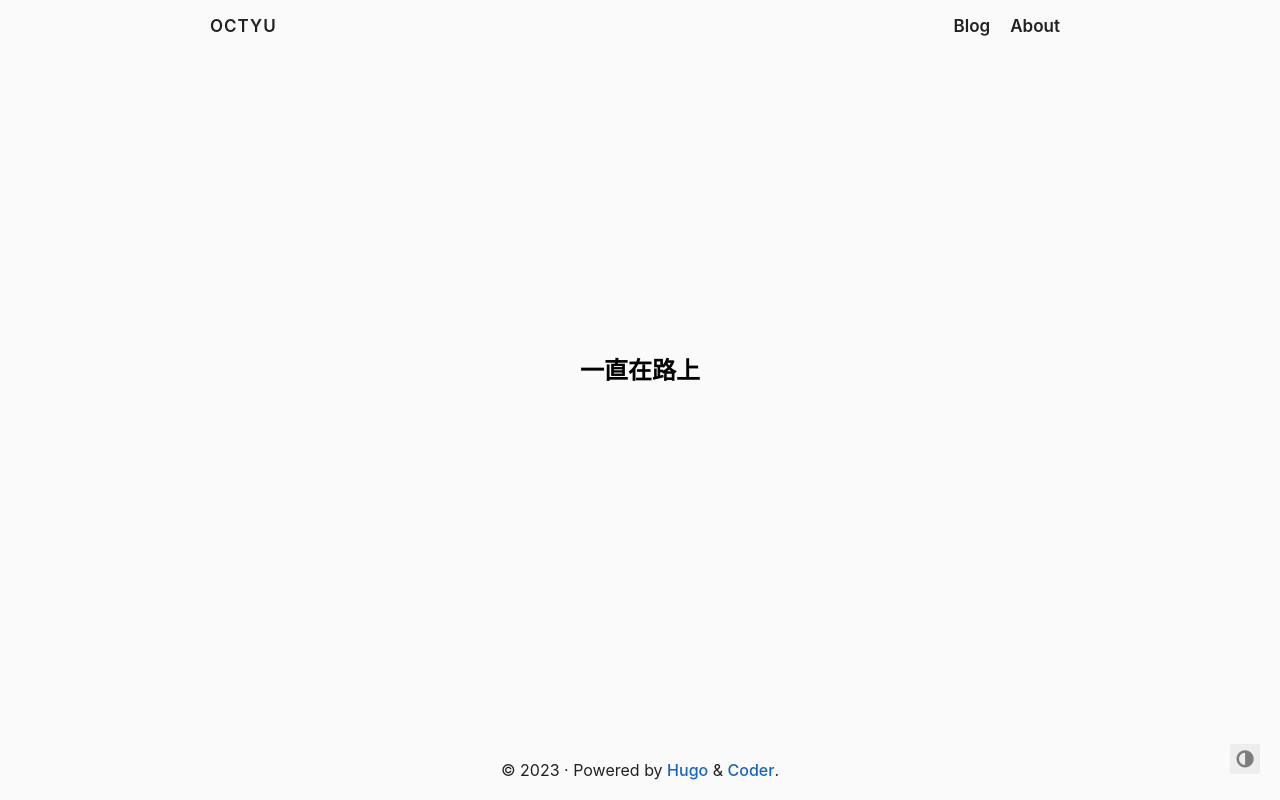
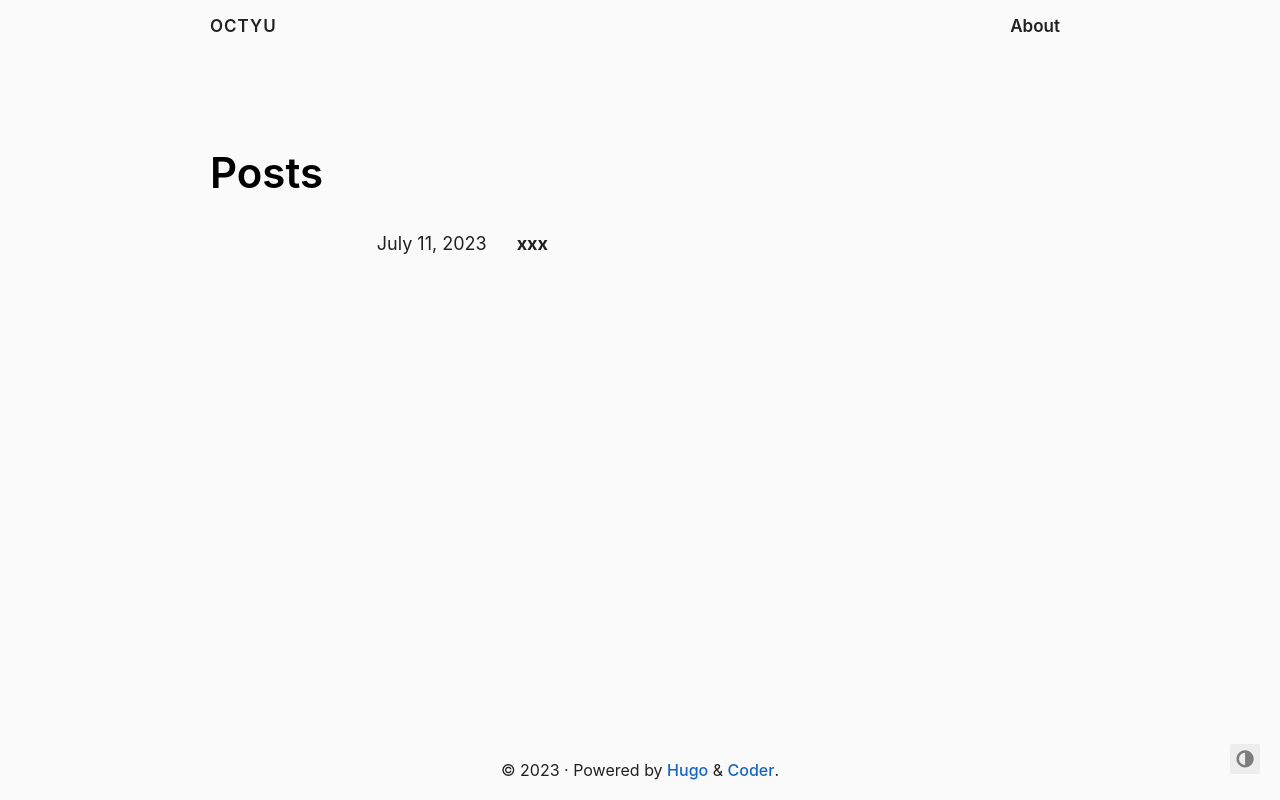
Before and after one commit to octyu/octyu.github.io, a plain HTML site: page index.html in a window 1280 px wide. Drawn offline with Linux system fonts and the light colour scheme.

Commit message:
update theme

```diff
--- a/index.html
+++ b/index.html
@@ -104,10 +104,6 @@
 
 
             <li class="navigation-item">
-              <a class="navigation-link" href="/posts/">Blog</a>
-            </li>
-
-            <li class="navigation-item">
               <a class="navigation-link" href="/about/">About</a>
             </li>
 
@@ -121,30 +117,26 @@
 
     <div class="content">
 
-  <section class="container centered">
-  <div class="about">
+  <section class="container list">
+  <header>
+    <h1 class="title">
+      <a class="title-link" href="https://octyu.com/">Posts
+      </a>
+    </h1>
+  </header>
+
+  <ul>
+
+    <li>
+      <span class="date">July 11, 2023</span>
+      <a class="title" href="/posts/first-post/">xxx</a>
+    </li>
+
+  </ul>
 
 
 
 
-    <h1></h1>
-
-<h2>一直在路上 </h2>
-
-
-
-
-<ul>
-
-
-      <li>
-        <a href="" aria-label=""  ></a>
-      </li>
-
-
-</ul>
-
-  </div>
 
 
 
```
Also changed, not shown: 404.html (+0 -4 lines), authors/index.html (+0 -4 lines), categories/index.html (+0 -4 lines), page/1/index.html (added, +10 -0 lines), posts/first-post/index.html (+0 -4 lines), posts/index.html (+0 -4 lines), series/index.html (+0 -4 lines), tags/index.html (+0 -4 lines), 1 other file.
